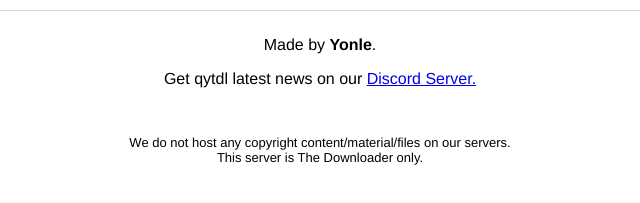
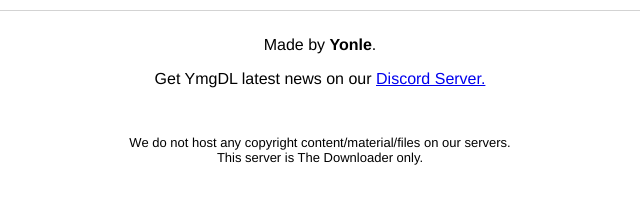
Before and after one commit to KiaraSenpai/Youtube-Downloader, a website: page index.html in a window 1280 px wide. Shown: the part 605-808 px from the top of the page, 320-960 px from the left. Drawn offline with Linux system fonts and the light colour scheme.

Commit message:
Update index.html

```diff
--- a/index.html
+++ b/index.html
@@ -56,7 +56,7 @@
       </main>
 
       <footer>Made by <b>Yonle</b>.</footer>
-      <p>Get qytdl latest news on our <a href="/discord">Discord Server.</a></p>
+      <p>Get YmgDL latest news on our <a href="/discord">Discord Server.</a></p>
       <br />
       <p style="font-size: 13px">
         We do not host any copyright content/material/files on our servers.
```
